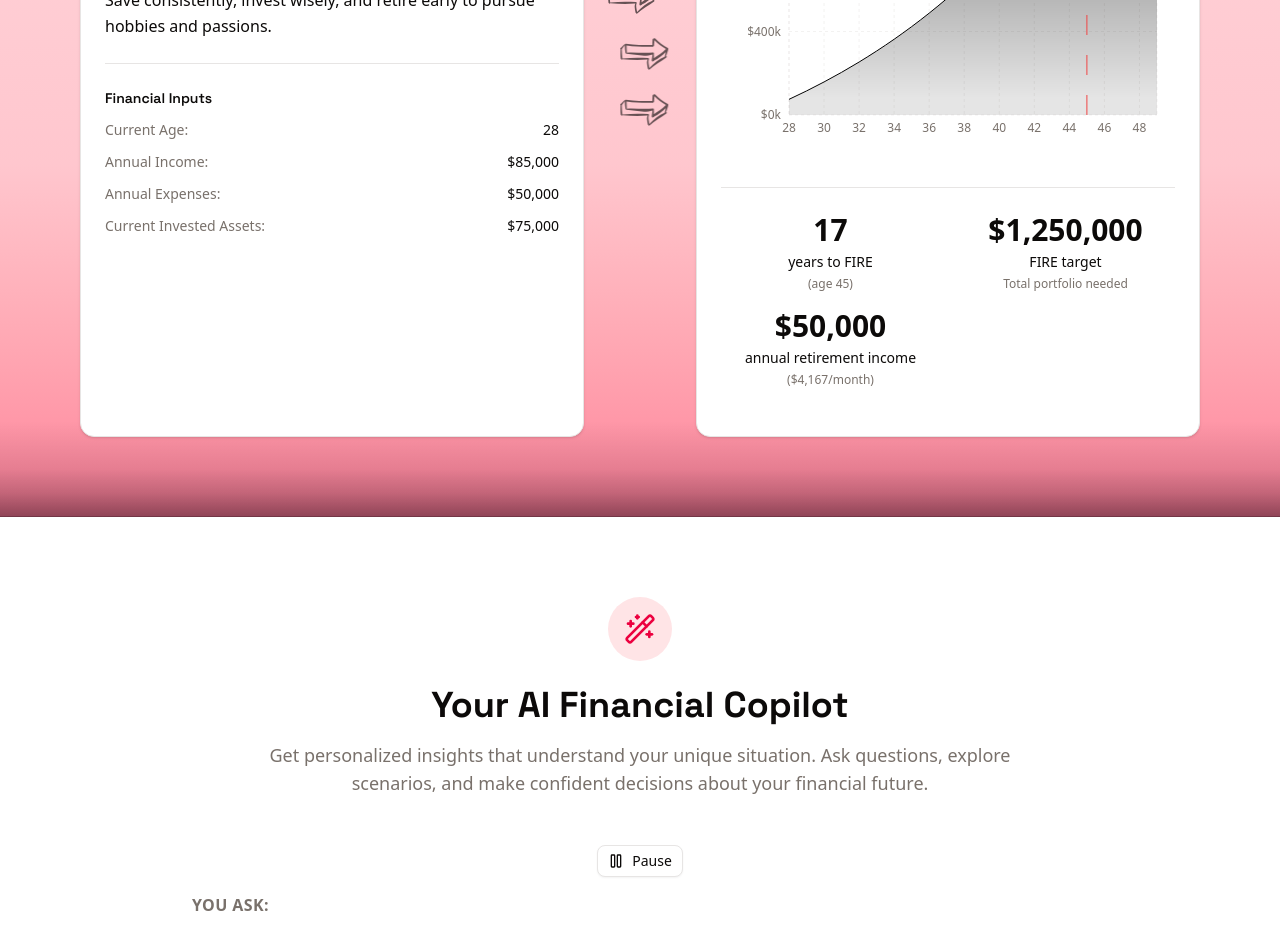
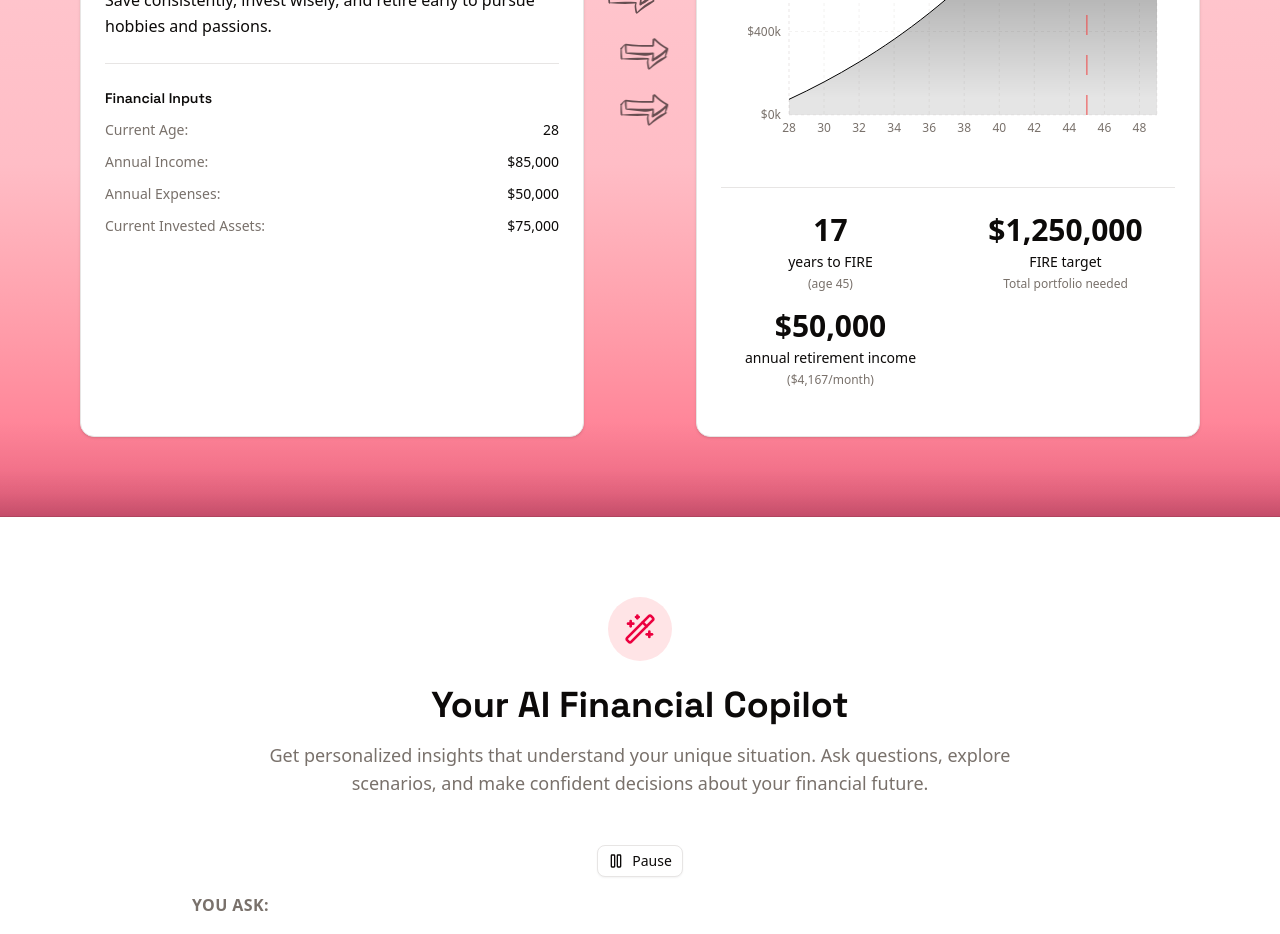
Before and after one commit to schelskedevco/ignidash-legacy, a Next.js app: page / in a window 1280 px wide. Shown: the part 1327-2261 px from the top of the page. Built offline with nearby package versions, Linux system fonts and the light colour scheme.

Commit message:
color changes

```diff
--- a/src/components/layout/multi-section-layout.tsx
+++ b/src/components/layout/multi-section-layout.tsx
@@ -18,18 +18,18 @@ export function MultiSectionLayout({
   const heroGradientClass = `
     bg-gradient-to-b
     from-background from-0%
-    via-rose-100/40 via-70%
-    to-rose-200/50 to-100%
-    dark:via-rose-500/20 dark:to-rose-500/30
+    via-rose-100/50 via-70%
+    to-rose-200/60 to-100%
+    dark:via-rose-500/25 dark:to-rose-500/35
   `;
 
   // Improved gradient: soft continuation to deeper rose
   const fireScenariosGradientClass = `
     bg-gradient-to-b
-    from-rose-200/50 from-0%
-    via-rose-300/60 via-70%
-    to-rose-500/60 to-100%
-    dark:from-rose-500/30 dark:via-rose-600/40 dark:to-rose-700/50
+    from-rose-200/60 from-0%
+    via-rose-300/70 via-70%
+    to-rose-500/70 to-100%
+    dark:from-rose-500/35 dark:via-rose-600/50 dark:to-rose-700/60
   `;
 
   return (
@@ -80,9 +80,9 @@ export function MultiSectionLayout({
 
         {/* Enhanced bottom shadow */}
         <div className="pointer-events-none absolute right-0 bottom-0 left-0">
-          <div className="h-24 bg-gradient-to-t from-black/20 to-transparent dark:from-black/40" />
-          <div className="absolute right-0 bottom-0 left-0 h-12 bg-gradient-to-t from-black/30 via-black/10 to-transparent dark:from-black/50 dark:via-black/20" />
-          <div className="absolute right-0 bottom-0 left-0 h-px bg-black/20 dark:bg-black/40" />
+          <div className="h-24 bg-gradient-to-t from-black/10 to-transparent dark:from-black/20" />
+          <div className="absolute right-0 bottom-0 left-0 h-12 bg-gradient-to-t from-black/15 via-black/5 to-transparent dark:from-black/25 dark:via-black/10" />
+          <div className="absolute right-0 bottom-0 left-0 h-px bg-black/10 dark:bg-black/20" />
         </div>
       </section>
 
```
